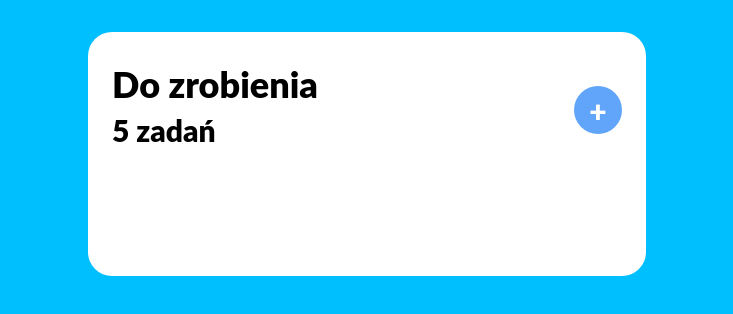
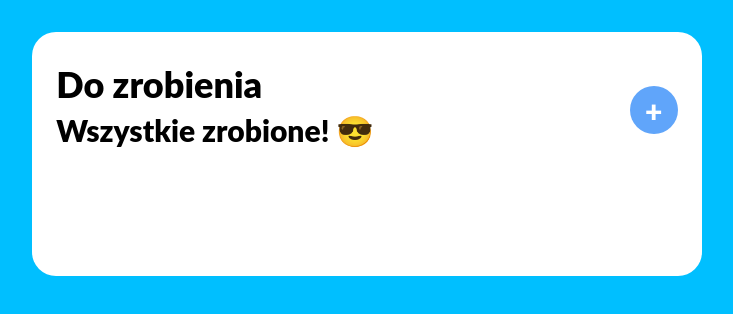
Before and after one commit to GrzegorzPacewicz/LetsDoThis, a React (Vite) app: page / in a window 1280 px wide. Shown: the top 314 px of the page, without its empty margins (281-1014 px from the left). Built offline with nearby package versions, Linux system fonts and the light colour scheme.

Commit message:
Number of tasks added to h2.

```diff
--- a/src/App.jsx
+++ b/src/App.jsx
@@ -25,7 +25,15 @@ function App() {
       <header className="flex items-center justify-between gap-40 ">
         <div className="">
           <h1 className="font-bold text-4xl">Do zrobienia</h1>
-          <h2 className="font-bold text-3xl py-2">5 zadań</h2>
+          <h2 className="font-bold text-3xl py-2">
+            {tasks.length === 0
+              ? "Wszystkie zrobione! 😎"
+              : tasks.length === 1
+              ? "Zostało 1 zadanie"
+              : tasks.length >= 2 && tasks.length <= 4
+              ? `Zostały ${tasks.length} zadania`
+              : `Zostało aż ${tasks.length} zadań`}
+          </h2>
         </div>
 
         <div className="w-32 flex justify-end">
```
